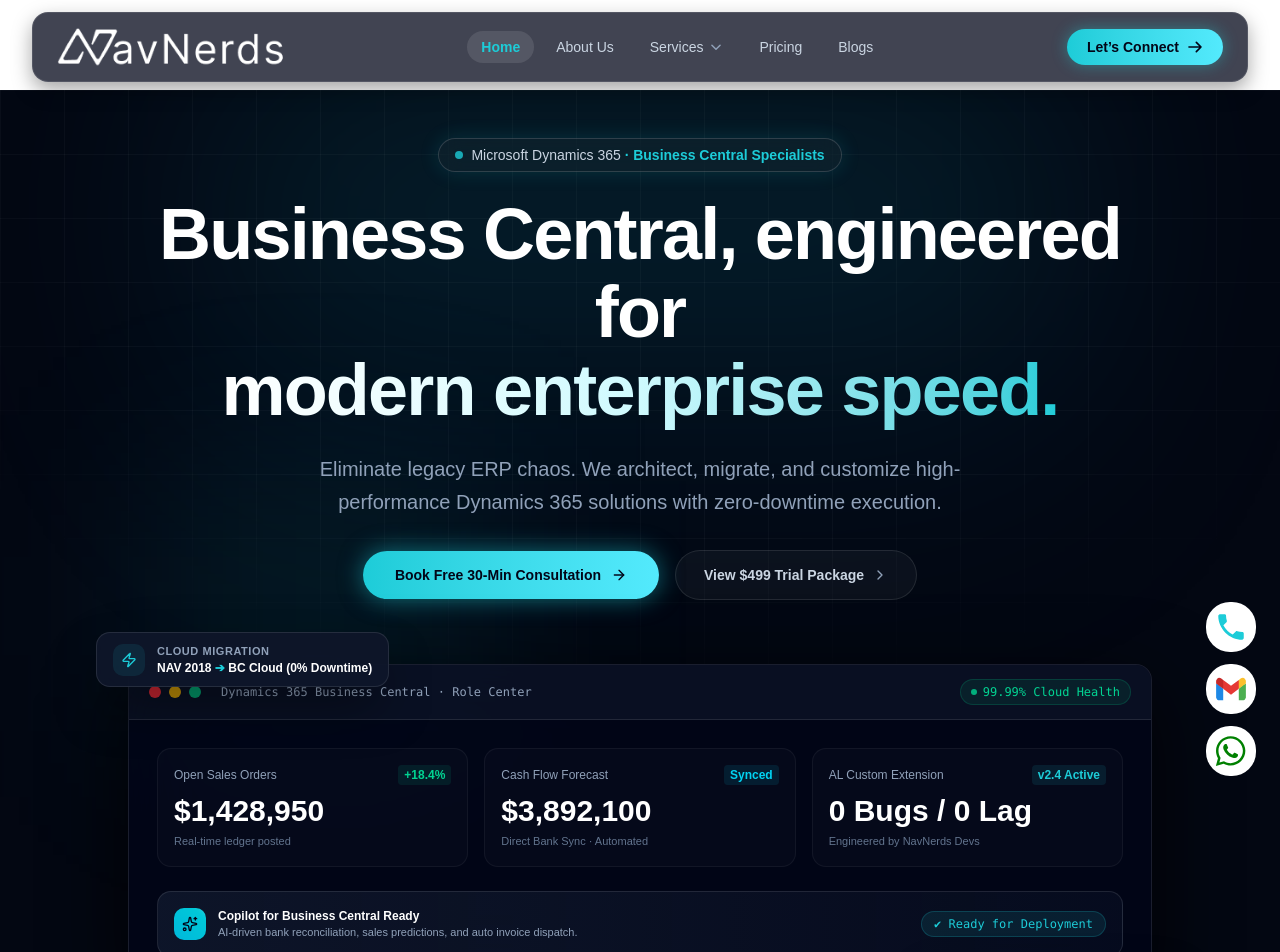
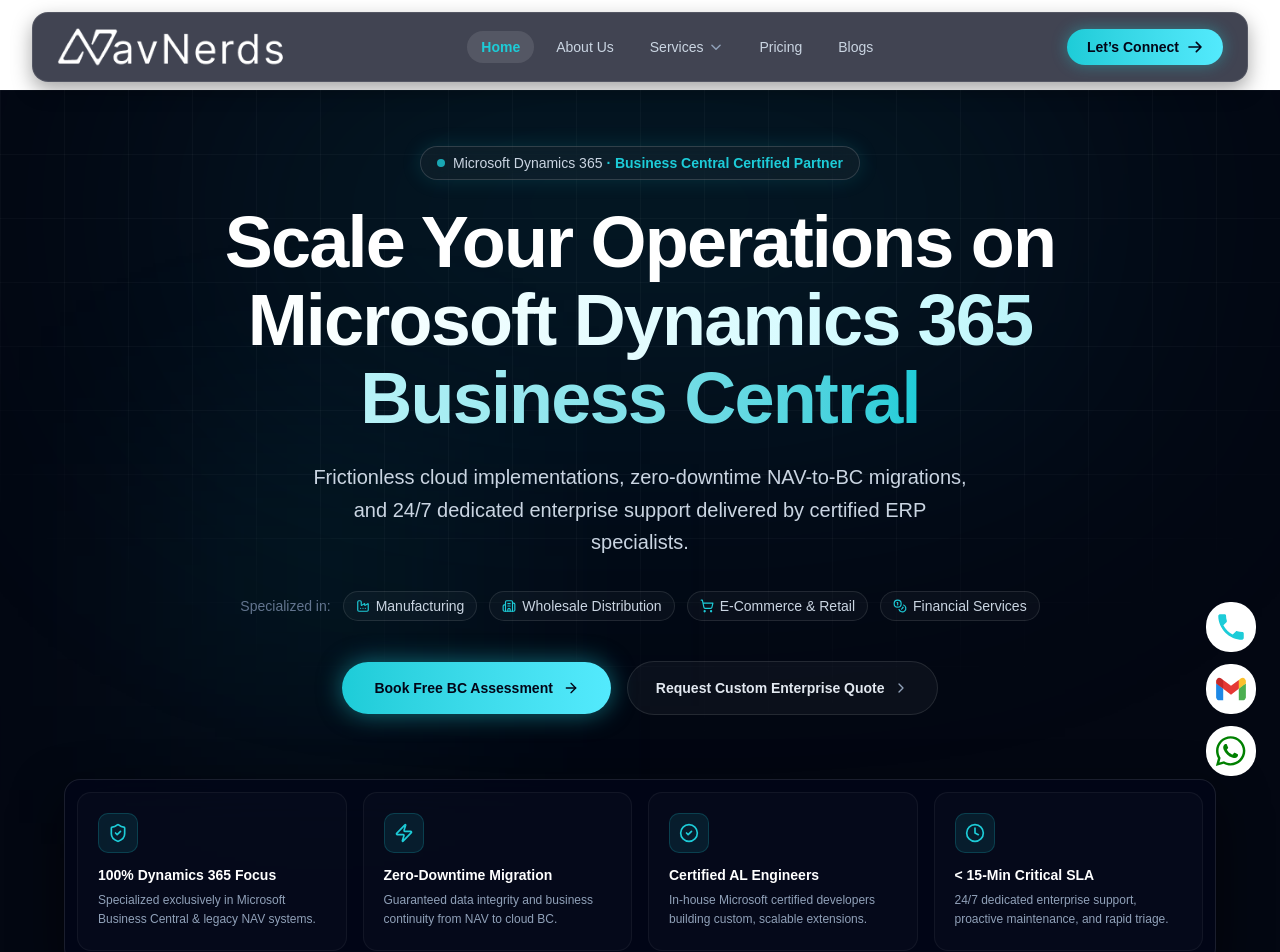
Before and after one commit to Siddhant206/nav-nerds-web-development, a Next.js app: page / in a window 1280 px wide. Shown: the top 952 px of the page. Built offline with nearby package versions, Linux system fonts and the light colour scheme.

Commit message:
feat: Enterprise Authority Hero with Proof-First Trust Bar (removed , added custom enterprise quotes)

```diff
--- a/src/component/Section/Banner/index.jsx
+++ b/src/component/Section/Banner/index.jsx
@@ -1,46 +1,76 @@
 "use client";
 
-import React, { useState } from "react";
+import React from "react";
 import Link from "next/link";
 import {
   ArrowRight,
+  ShieldCheck,
+  Zap,
+  CheckCircle2,
+  Clock,
+  ChevronRight,
   Sparkles,
-  CheckCircle2,
-  Activity,
-  Zap,
-  Database,
-  Cloud,
-  ChevronRight,
-  ShieldCheck
+  Building2,
+  Factory,
+  ShoppingCart,
+  Coins
 } from "lucide-react";
 import { motion } from "framer-motion";
 
 export default function Banner() {
-  const [activeTab, setActiveTab] = useState("overview");
+  const trustPillars = [
+    {
+      icon: <ShieldCheck className="w-5 h-5 text-[#1DCCD8]" />,
+      title: "100% Dynamics 365 Focus",
+      desc: "Specialized exclusively in Microsoft Business Central & legacy NAV systems."
+    },
+    {
+      icon: <Zap className="w-5 h-5 text-[#1DCCD8]" />,
+      title: "Zero-Downtime Migration",
+      desc: "Guaranteed data integrity and business continuity from NAV to cloud BC."
+    },
+    {
+      icon: <CheckCircle2 className="w-5 h-5 text-[#1DCCD8]" />,
+      title: "Certified AL Engineers",
+      desc: "In-house Microsoft certified developers building custom, scalable extensions."
+    },
+    {
+      icon: <Clock className="w-5 h-5 text-[#1DCCD8]" />,
+      title: "< 15-Min Critical SLA",
+      desc: "24/7 dedicated enterprise support, proactive maintenance, and rapid triage."
+    }
+  ];
+
+  const industries = [
+    { label: "Manufacturing", icon: <Factory className="w-3.5 h-3.5" /> },
+    { label: "Wholesale Distribution", icon: <Building2 className="w-3.5 h-3.5" /> },
+    { label: "E-Commerce & Retail", icon: <ShoppingCart className="w-3.5 h-3.5" /> },
+    { label: "Financial Services", icon: <Coins className="w-3.5 h-3.5" /> },
+  ];
 
   return (
-    <section className="relative min-h-[92vh] flex flex-col items-center justify-center overflow-hidden bg-[#030712] pt-12 pb-24 px-4 sm:px-6 lg:px-8">
-      {/* 1. Ambient Linear-Style Radial Glows */}
-      <div className="absolute top-0 left-1/2 -translate-x-1/2 w-[850px] h-[450px] bg-gradient-to-b from-[#1DCCD8]/20 via-[#0094C6]/10 to-transparent blur-[130px] pointer-events-none" />
-      <div className="absolute top-1/3 left-1/4 -translate-x-1/2 w-[350px] h-[250px] bg-[#1DCCD8]/10 blur-[100px] pointer-events-none" />
+    <section className="relative min-h-[88vh] flex flex-col items-center justify-center overflow-hidden bg-[#030712] pt-14 pb-20 px-4 sm:px-6 lg:px-8">
+      {/* 1. Ambient Background Glows */}
+      <div className="absolute top-0 left-1/2 -translate-x-1/2 w-[850px] h-[450px] bg-gradient-to-b from-[#1DCCD8]/20 via-[#0094C6]/10 to-transparent blur-[140px] pointer-events-none" />
+      <div className="absolute top-1/3 left-1/4 -translate-x-1/2 w-[300px] h-[250px] bg-[#1DCCD8]/10 blur-[120px] pointer-events-none" />
 
-      {/* 2. Razor-Sharp Background Architectural Grid */}
-      <div className="absolute inset-0 bg-[linear-gradient(to_right,#ffffff08_1px,transparent_1px),linear-gradient(to_bottom,#ffffff08_1px,transparent_1px)] bg-[size:4rem_4rem] [mask-image:radial-gradient(ellipse_70%_55%_at_50%_0%,#000_70%,transparent_100%)] pointer-events-none" />
+      {/* 2. Razor-Sharp Architectural Grid */}
+      <div className="absolute inset-0 bg-[linear-gradient(to_right,#ffffff08_1px,transparent_1px),linear-gradient(to_bottom,#ffffff08_1px,transparent_1px)] bg-[size:4rem_4rem] [mask-image:radial-gradient(ellipse_70%_60%_at_50%_0%,#000_70%,transparent_100%)] pointer-events-none" />
 
-      {/* 3. Resend-Style Glowing Pill Badge */}
+      {/* 3. Official Partner Pill Badge */}
       <motion.div
         initial={{ opacity: 0, y: -10 }}
         animate={{ opacity: 1, y: 0 }}
         transition={{ duration: 0.5 }}
-        className="relative z-10 inline-flex items-center gap-2 px-4 py-1.5 rounded-full bg-white/[0.03] border border-white/15 backdrop-blur-md shadow-[0_0_20px_rgba(29,204,216,0.15)] mb-6 hover:border-[#1DCCD8]/50 transition-colors"
+        className="relative z-10 inline-flex items-center gap-2 px-4 py-1.5 rounded-full bg-white/[0.04] border border-white/15 backdrop-blur-md shadow-[0_0_20px_rgba(29,204,216,0.15)] mb-6 hover:border-[#1DCCD8]/50 transition-colors"
       >
         <span className="flex h-2 w-2 rounded-full bg-[#1DCCD8] animate-pulse" />
         <span className="text-xs sm:text-sm font-medium text-slate-300">
-          Microsoft Dynamics 365 <span className="text-[#1DCCD8] font-semibold">· Business Central Specialists</span>
+          Microsoft Dynamics 365 <span className="text-[#1DCCD8] font-semibold">· Business Central Certified Partner</span>
         </span>
       </motion.div>
 
-      {/* 4. Linear-Style Metallic Typography */}
+      {/* 4. Enterprise Authority Headline & Copy */}
       <motion.div
         initial={{ opacity: 0, y: 15 }}
         animate={{ opacity: 1, y: 0 }}
@@ -48,145 +78,84 @@
         className="relative z-10 text-center max-w-5xl mx-auto"
       >
         <h1 className="text-4xl sm:text-6xl lg:text-7xl font-extrabold tracking-tight leading-[1.08] mb-6">
-          <span className="text-white">Business Central, engineered for </span>
+          <span className="text-white">Scale Your Operations on </span>
           <br className="hidden sm:inline" />
           <span className="bg-gradient-to-r from-white via-cyan-100 to-[#1DCCD8] bg-clip-text text-transparent">
-            modern enterprise speed.
+            Microsoft Dynamics 365 Business Central
           </span>
         </h1>
 
-        <p className="text-base sm:text-lg lg:text-xl text-slate-400 max-w-2xl mx-auto mb-8 font-normal leading-relaxed">
-          Eliminate legacy ERP chaos. We architect, migrate, and customize high-performance Dynamics 365 solutions with zero-downtime execution.
+        <p className="text-base sm:text-lg lg:text-xl text-slate-300 max-w-2xl mx-auto mb-8 font-normal leading-relaxed">
+          Frictionless cloud implementations, zero-downtime NAV-to-BC migrations, and 24/7 dedicated enterprise support delivered by certified ERP specialists.
         </p>
 
-        {/* Dual High-Converting Action Buttons */}
+        {/* Industry Vertical Pills */}
+        <div className="flex flex-wrap items-center justify-center gap-2 sm:gap-3 mb-10 text-xs sm:text-sm text-slate-400">
+          <span className="text-slate-500 font-medium">Specialized in:</span>
+          {industries.map((ind) => (
+            <span
+              key={ind.label}
+              className="inline-flex items-center gap-1.5 px-3 py-1 rounded-full bg-white/[0.03] border border-white/10 text-slate-300"
+            >
+              <span className="text-[#1DCCD8]">{ind.icon}</span>
+              {ind.label}
+            </span>
+          ))}
+        </div>
+
+        {/* Dual High-Converting Enterprise CTAs (NO $499) */}
         <div className="flex flex-col sm:flex-row items-center justify-center gap-4 mb-16">
           <Link
             href="/contact-us"
-            className="group relative w-full sm:w-auto inline-flex items-center justify-center gap-2.5 px-8 py-3.5 rounded-full text-sm font-semibold text-slate-950 bg-gradient-to-r from-[#1DCCD8] via-cyan-300 to-[#1DCCD8] bg-[length:200%_auto] hover:bg-right transition-all duration-500 shadow-[0_0_25px_rgba(29,204,216,0.5)] hover:shadow-[0_0_35px_rgba(29,204,216,0.8)] hover:scale-105 active:scale-95"
+            className="group relative w-full sm:w-auto inline-flex items-center justify-center gap-2.5 px-8 py-4 rounded-full text-sm font-semibold text-slate-950 bg-gradient-to-r from-[#1DCCD8] via-cyan-300 to-[#1DCCD8] bg-[length:200%_auto] hover:bg-right transition-all duration-500 shadow-[0_0_25px_rgba(29,204,216,0.5)] hover:shadow-[0_0_35px_rgba(29,204,216,0.8)] hover:scale-105 active:scale-95"
           >
-            <span>Book Free 30-Min Consultation</span>
+            <span>Book Free BC Assessment</span>
             <ArrowRight className="w-4 h-4 transition-transform group-hover:translate-x-1" />
           </Link>
 
           <Link
-            href="/pricing"
-            className="w-full sm:w-auto inline-flex items-center justify-center gap-2 px-7 py-3.5 rounded-full text-sm font-semibold text-slate-300 bg-white/[0.04] hover:bg-white/[0.08] border border-white/10 hover:border-white/20 transition-all duration-300 hover:scale-105"
+            href="/contact-us"
+            className="w-full sm:w-auto inline-flex items-center justify-center gap-2 px-7 py-4 rounded-full text-sm font-semibold text-slate-200 bg-white/[0.04] hover:bg-white/[0.08] border border-white/10 hover:border-white/20 transition-all duration-300 hover:scale-105"
           >
-            <span>View $499 Trial Package</span>
+            <span>Request Custom Enterprise Quote</span>
             <ChevronRight className="w-4 h-4 text-slate-400" />
           </Link>
         </div>
       </motion.div>
 
-      {/* 5. The 3D Business Central Cockpit (Product Stage) */}
+      {/* 5. Enterprise Trust Bar (Proof-First Strip) */}
       <motion.div
-        initial={{ opacity: 0, y: 40 }}
+        initial={{ opacity: 0, y: 30 }}
         animate={{ opacity: 1, y: 0 }}
-        transition={{ duration: 0.8, delay: 0.2 }}
-        className="relative z-10 w-full max-w-5xl mx-auto [perspective:1400px]"
+        transition={{ duration: 0.7, delay: 0.2 }}
+        className="relative z-10 w-full max-w-6xl mx-auto"
       >
-        {/* Floating Node Left (Migration) */}
-        <div className="hidden lg:flex absolute -top-8 -left-8 z-30 items-center gap-3 px-4 py-2.5 rounded-xl bg-slate-900/90 backdrop-blur-xl border border-white/10 shadow-2xl shadow-black/60 hover:scale-105 transition-transform duration-300">
-          <div className="w-8 h-8 rounded-lg bg-[#1DCCD8]/10 flex items-center justify-center text-[#1DCCD8]">
-            <Zap className="w-4 h-4" />
-          </div>
-          <div>
-            <p className="text-[11px] font-semibold text-slate-400 uppercase tracking-wider">Cloud Migration</p>
-            <p className="text-xs font-semibold text-white">NAV 2018 <span className="text-[#1DCCD8]">➔</span> BC Cloud (0% Downtime)</p>
-          </div>
-        </div>
-
-        {/* Floating Node Right (Integration) */}
-        <div className="hidden lg:flex absolute -bottom-6 -right-6 z-30 items-center gap-3 px-4 py-2.5 rounded-xl bg-slate-900/90 backdrop-blur-xl border border-white/10 shadow-2xl shadow-black/60 hover:scale-105 transition-transform duration-300">
-          <div className="w-8 h-8 rounded-lg bg-emerald-500/10 flex items-center justify-center text-emerald-400">
-            <Activity className="w-4 h-4" />
-          </div>
-          <div>
-            <p className="text-[11px] font-semibold text-slate-400 uppercase tracking-wider">Real-Time Sync</p>
-            <p className="text-xs font-semibold text-white">Power BI + Shopify + Banking</p>
-          </div>
-        </div>
-
-        {/* Main Cockpit Window */}
-        <div className="relative rounded-2xl bg-slate-950/80 backdrop-blur-2xl border border-white/10 shadow-[0_25px_80px_rgba(0,0,0,0.8)] overflow-hidden transition-all duration-500 hover:border-white/20">
-          {/* Top Window Bar */}
-          <div className="px-5 py-3.5 bg-slate-900/60 border-b border-white/10 flex items-center justify-between">
-            <div className="flex items-center gap-2">
-              <span className="w-3 h-3 rounded-full bg-red-500/80" />
-              <span className="w-3 h-3 rounded-full bg-yellow-500/80" />
-              <span className="w-3 h-3 rounded-full bg-emerald-500/80" />
-              <span className="ml-3 text-xs font-mono text-slate-400 hidden sm:inline">
-                Dynamics 365 Business Central · Role Center
-              </span>
+        <div className="grid grid-cols-1 sm:grid-cols-2 lg:grid-cols-4 gap-4 p-3 rounded-2xl bg-slate-950/75 border border-white/10 backdrop-blur-xl shadow-[0_20px_50px_rgba(0,0,0,0.6)]">
+          {trustPillars.map((pillar, idx) => (
+            <div
+              key={idx}
+              className="p-5 rounded-xl bg-white/[0.02] border border-white/5 hover:border-[#1DCCD8]/30 hover:bg-white/[0.04] transition-all duration-300 group"
+            >
+              <div className="w-10 h-10 rounded-lg bg-[#1DCCD8]/10 border border-[#1DCCD8]/20 flex items-center justify-center mb-3 group-hover:scale-110 transition-transform">
+                {pillar.icon}
+              </div>
+              <h3 className="text-sm font-semibold text-white mb-1.5 group-hover:text-[#1DCCD8] transition-colors">
+                {pillar.title}
+              </h3>
+              <p className="text-xs text-slate-400 leading-relaxed">
+                {pillar.desc}
+              </p>
             </div>
-
-            <div className="flex items-center gap-3">
-              <span className="inline-flex items-center gap-1.5 text-xs font-mono text-emerald-400 bg-emerald-500/10 px-2.5 py-1 rounded-full border border-emerald-500/20">
-                <span className="w-1.5 h-1.5 rounded-full bg-emerald-400 animate-pulse" />
-                99.99% Cloud Health
-              </span>
-            </div>
-          </div>
-
-          {/* Business Central Dashboard Content */}
-          <div className="p-5 sm:p-7 space-y-6">
-            {/* Top Cue Metric Tiles */}
-            <div className="grid grid-cols-1 sm:grid-cols-3 gap-4">
-              <div className="p-4 rounded-xl bg-white/[0.02] border border-white/5 hover:border-[#1DCCD8]/30 transition-colors">
-                <div className="flex items-center justify-between mb-2">
-                  <span className="text-xs font-medium text-slate-400">Open Sales Orders</span>
-                  <span className="text-xs font-semibold text-emerald-400 bg-emerald-400/10 px-1.5 py-0.5 rounded">+18.4%</span>
-                </div>
-                <p className="text-2xl sm:text-3xl font-bold text-white">$1,428,950</p>
-                <p className="text-[11px] text-slate-500 mt-1">Real-time ledger posted</p>
-              </div>
-
-              <div className="p-4 rounded-xl bg-white/[0.02] border border-white/5 hover:border-[#1DCCD8]/30 transition-colors">
-                <div className="flex items-center justify-between mb-2">
-                  <span className="text-xs font-medium text-slate-400">Cash Flow Forecast</span>
-                  <span className="text-xs font-semibold text-cyan-400 bg-cyan-400/10 px-1.5 py-0.5 rounded">Synced</span>
-                </div>
-                <p className="text-2xl sm:text-3xl font-bold text-white">$3,892,100</p>
-                <p className="text-[11px] text-slate-500 mt-1">Direct Bank Sync · Automated</p>
-              </div>
-
-              <div className="p-4 rounded-xl bg-white/[0.02] border border-white/5 hover:border-[#1DCCD8]/30 transition-colors">
-                <div className="flex items-center justify-between mb-2">
-                  <span className="text-xs font-medium text-slate-400">AL Custom Extension</span>
-                  <span className="text-xs font-semibold text-[#1DCCD8] bg-[#1DCCD8]/10 px-1.5 py-0.5 rounded">v2.4 Active</span>
-                </div>
-                <p className="text-2xl sm:text-3xl font-bold text-white">0 Bugs / 0 Lag</p>
-                <p className="text-[11px] text-slate-500 mt-1">Engineered by NavNerds Devs</p>
-              </div>
-            </div>
-
-            {/* Micro Copilot AI & Extension Banner */}
-            <div className="rounded-xl bg-gradient-to-r from-slate-900/90 to-slate-900/40 border border-white/10 p-4 flex flex-col sm:flex-row items-start sm:items-center justify-between gap-3">
-              <div className="flex items-center gap-3">
-                <div className="w-8 h-8 rounded-lg bg-gradient-to-tr from-cyan-500 to-[#1DCCD8] flex items-center justify-center text-slate-950 font-bold">
-                  <Sparkles className="w-4 h-4" />
-                </div>
-                <div>
-                  <p className="text-xs font-semibold text-white">Copilot for Business Central Ready</p>
-                  <p className="text-[11px] text-slate-400">AI-driven bank reconciliation, sales predictions, and auto invoice dispatch.</p>
-                </div>
-              </div>
-
-              <span className="text-xs font-mono text-[#1DCCD8] bg-[#1DCCD8]/10 px-3 py-1 rounded-full border border-[#1DCCD8]/20 shrink-0">
-                ✔ Ready for Deployment
-              </span>
-            </div>
-          </div>
+          ))}
         </div>
       </motion.div>
 
-      {/* 6. Live Trust Metric Counter Ribbon */}
+      {/* 6. Live Verified Metric Counters */}
       <motion.div
         initial={{ opacity: 0 }}
         animate={{ opacity: 1 }}
-        transition={{ duration: 0.8, delay: 0.4 }}
-        className="relative z-10 grid grid-cols-2 md:grid-cols-4 gap-6 max-w-4xl mx-auto mt-20 pt-10 border-t border-white/10 text-center w-full"
+        transition={{ duration: 0.8, delay: 0.3 }}
+        className="relative z-10 grid grid-cols-2 md:grid-cols-4 gap-6 max-w-4xl mx-auto mt-16 pt-8 border-t border-white/10 text-center w-full"
       >
         <div>
           <p className="text-2xl sm:text-3xl font-extrabold text-white">10+</p>
```
